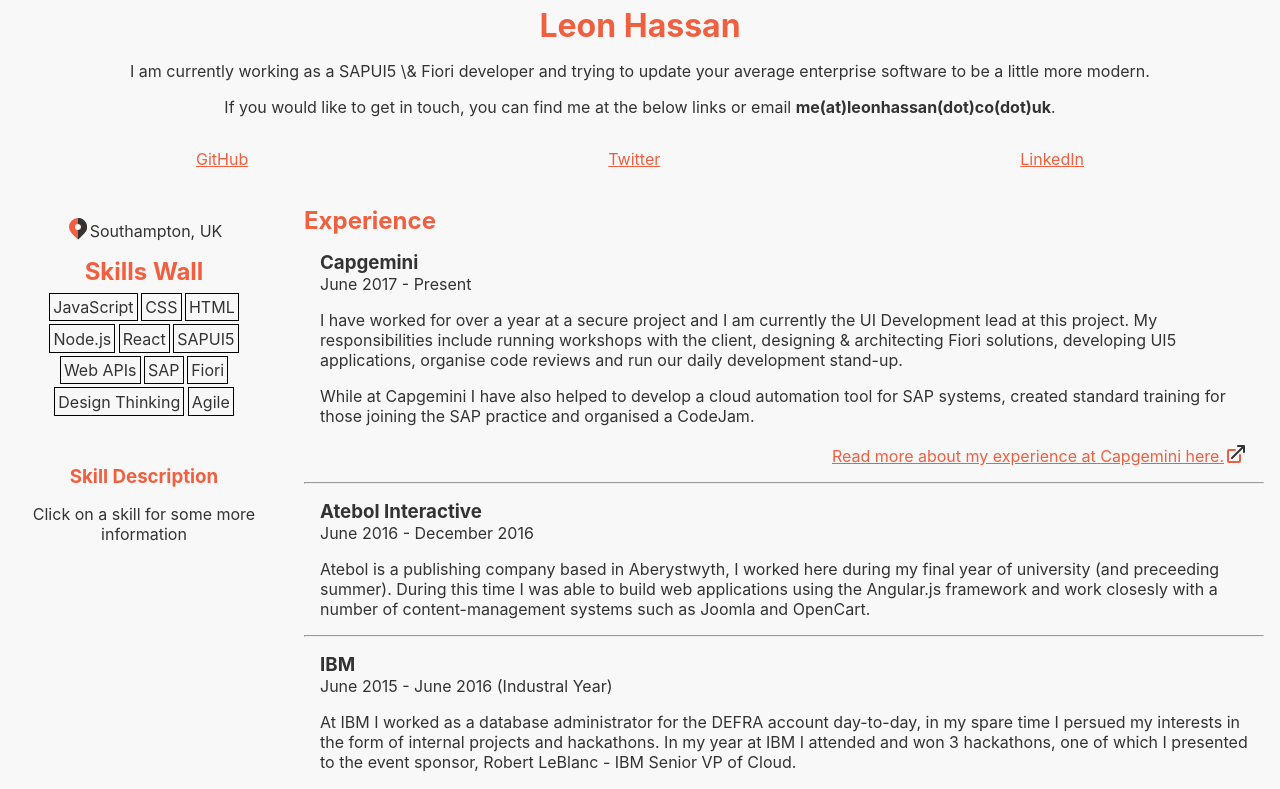
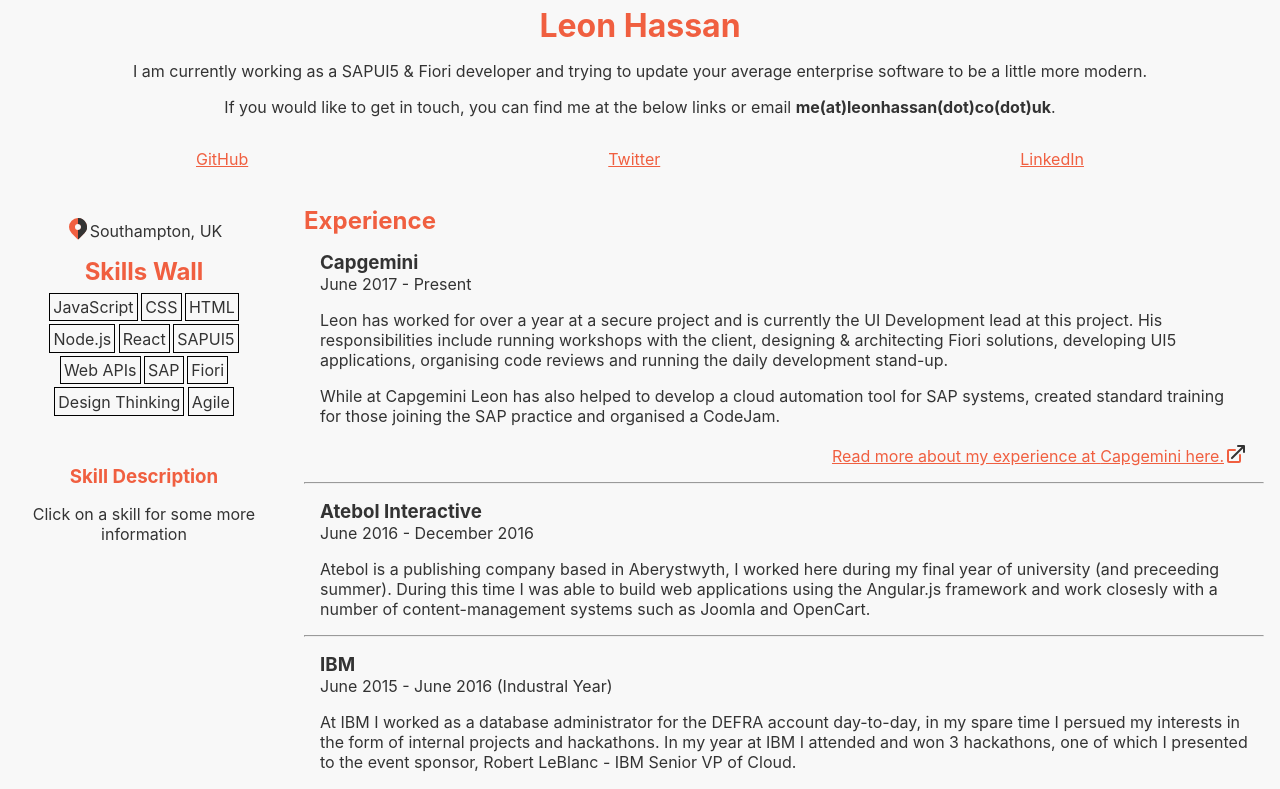
Before and after one commit to Leoooob/leonhassan.co.uk, a React (Create React App) app: page / in a window 1280 px wide. Shown: the top 789 px of the page. Built offline with nearby package versions, Linux system fonts and the light colour scheme.

Commit message:
added html entities rather than special chars

```diff
--- a/src/App.js
+++ b/src/App.js
@@ -17,7 +17,7 @@
     return (
       <header>
         <h1>Leon Hassan</h1>
-        <p>I am currently working as a SAPUI5 \& Fiori developer and trying to update your average enterprise software to be a little more modern. </p>
+        <p>I am currently working as a SAPUI5 &amp; Fiori developer and trying to update your average enterprise software to be a little more modern. </p>
         <p>If you would like to get in touch, you can find me at the below links or email <strong>me(at)leonhassan(dot)co(dot)uk</strong>.</p>
         <ContactGlyphs/>
       </header>
@@ -207,8 +207,8 @@
         <section>
           <h3>Capgemini</h3>
           <span>June 2017 - Present</span>
-          <p>I have worked for over a year at a secure project and I am currently the UI Development lead at this project. My responsibilities include running workshops with the client, designing & architecting Fiori solutions, developing UI5 applications, organise code reviews and run our daily development stand-up.</p>
-          <p>While at Capgemini I have also helped to develop a cloud automation tool for SAP systems, created standard training for those joining the SAP practice and organised a CodeJam.</p>
+          <p>Leon has worked for over a year at a secure project and is currently the UI Development lead at this project. His responsibilities include running workshops with the client, designing &amp; architecting Fiori solutions, developing UI5 applications, organising code reviews and running the daily development stand-up.</p>
+          <p>While at Capgemini Leon has also helped to develop a cloud automation tool for SAP systems, created standard training for those joining the SAP practice and organised a CodeJam.</p>
           <ReadMoreLink company="Capgemini" tag="capgemini" />
         </section><hr/>
 
```
